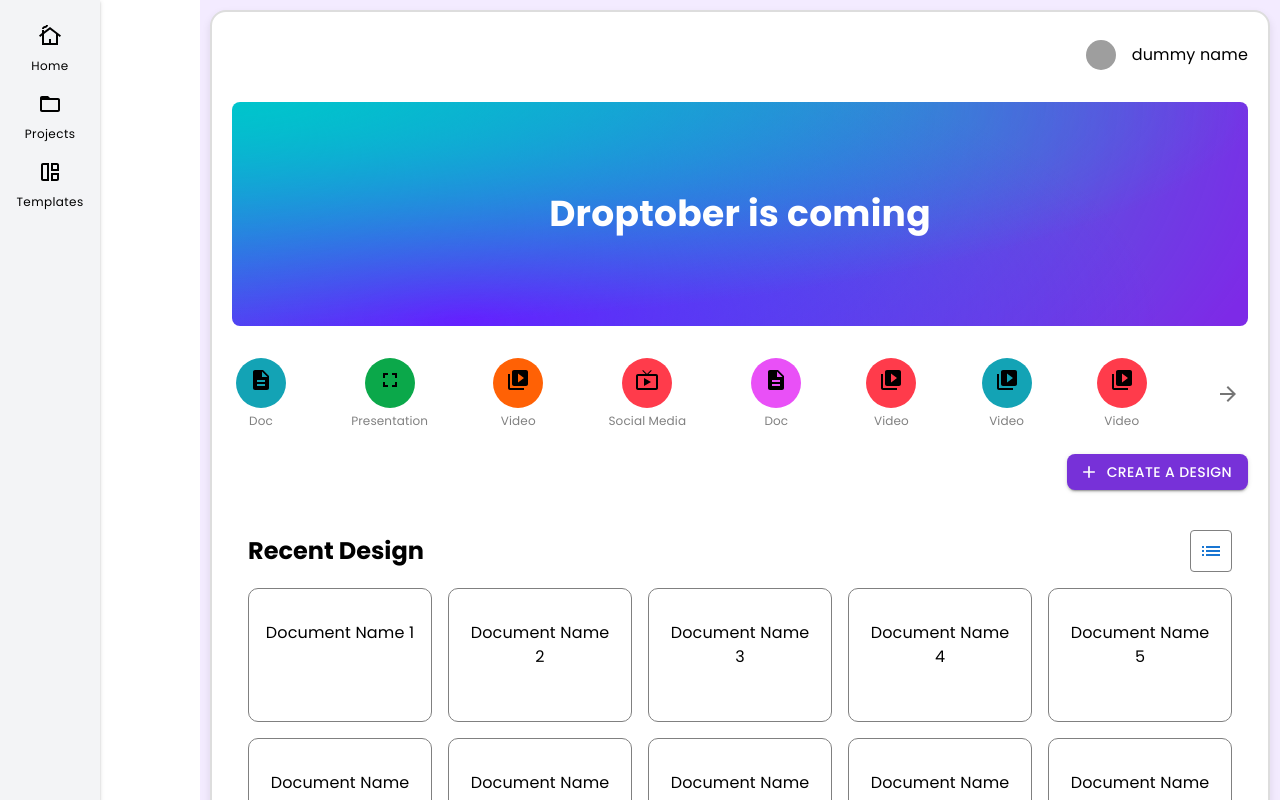
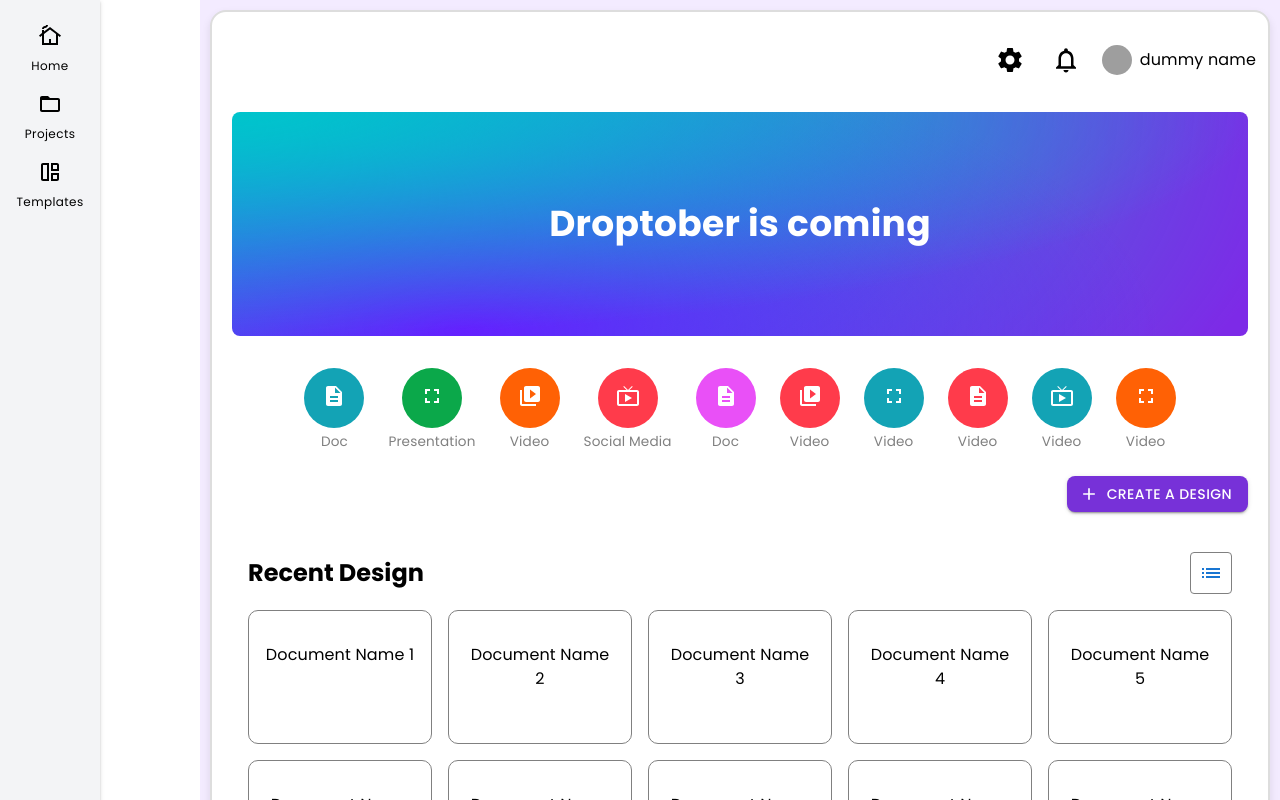
Before and after one commit to saraibmangotech/MangoFlow, a React (Create React App) app: page /home in a window 1280 px wide. Built offline with nearby package versions, Linux system fonts and the light colour scheme; grey boxes are pictures that could not be loaded.

Commit message:
Working in iconsCircle components

```diff
--- a/src/Components/iconCircle/IconCircle.js
+++ b/src/Components/iconCircle/IconCircle.js
@@ -8,7 +8,7 @@ import {
 import { Box, Typography, IconButton } from "@mui/material";
 import { ArrowBack, ArrowForward } from "@mui/icons-material";
 
-const CircleIcons = () => {
+const CircleIcons = ({ itemsToShow }) => { // Accept itemsToShow as a prop
   const iconsData = [
     { icon: <Description />, label: "Doc", color: "#13a3b5" },
     { icon: <Fullscreen />, label: "Presentation", color: "#0ba84a" },
@@ -16,30 +16,14 @@ const CircleIcons = () => {
     { icon: <LiveTv />, label: "Social Media", color: "#ff3b4b" },
     { icon: <Description />, label: "Doc", color: "#e950f7" },
     { icon: <VideoLibrary />, label: "Video", color: "#ff3b4b" },
-    { icon: <VideoLibrary />, label: "Video", color: "#13a3b5" },
-    { icon: <VideoLibrary />, label: "Video", color: "#ff3b4b" },
-    { icon: <VideoLibrary />, label: "Video", color: "#13a3b5" },
+    { icon: <Fullscreen />, label: "Video", color: "#13a3b5" },
+    { icon: <Description />, label: "Video", color: "#ff3b4b" },
+    { icon: <LiveTv />, label: "Video", color: "#13a3b5" },
+    { icon: <Fullscreen />, label: "Video", color: "#ff6105" },
   ];
 
   const [currentIndex, setCurrentIndex] = useState(0);
-  const [itemsToShow, setItemsToShow] = useState(5);
   const [isMoving, setIsMoving] = useState(false);
-
-  // Update itemsToShow based on screen width
-  useEffect(() => {
-    const updateItemsToShow = () => {
-      const width = window.innerWidth;
-      if (width >= 1200) setItemsToShow(8);
-      else if (width >= 900) setItemsToShow(5);
-      else if (width >= 600) setItemsToShow(4);
-      else if (width >= 400) setItemsToShow(4);
-      else setItemsToShow(3); // For screens smaller than 400px
-    };
-
-    updateItemsToShow();
-    window.addEventListener("resize", updateItemsToShow);
-    return () => window.removeEventListener("resize", updateItemsToShow);
-  }, []);
 
   const handleForward = () => {
     if (!isMoving && currentIndex + itemsToShow < iconsData.length) {
@@ -62,81 +46,72 @@ const CircleIcons = () => {
       <Box
         display="flex"
         justifyContent="space-between"
+        alignItems="center"
         width="100%"
-        paddingX={2}
+        px={2}
       >
-        {/* Backward button */}
         {currentIndex > 0 && (
           <IconButton onClick={handleBackward} disabled={isMoving}>
             <ArrowBack />
           </IconButton>
         )}
 
-        {/* Render icons and labels based on currentIndex */}
-        {iconsData
-          .slice(currentIndex, currentIndex + itemsToShow)
-          .map(({ icon, color, label }, index) => (
-            <Box
-              key={index}
-              display="flex"
-              flexDirection="column"
-              alignItems="center"
-              mx={0.5}
-            >
+        <Box display="flex" justifyContent="center" width="100%">
+          {iconsData
+            .slice(currentIndex, currentIndex + itemsToShow)
+            .map(({ icon, color, label }, index) => (
               <Box
+                key={index}
                 display="flex"
                 flexDirection="column"
                 alignItems="center"
-                position="relative"
-                onMouseEnter={(e) => {
-                  e.currentTarget.querySelector(
-                    ".create-new"
-                  ).style.opacity = 1;
-                }}
-                onMouseLeave={(e) => {
-                  e.currentTarget.querySelector(
-                    ".create-new"
-                  ).style.opacity = 0;
-                }}
+                justifyContent="center"
+                mx={1.5}
+                sx={{ position: "relative", cursor: "pointer" }}
+                onMouseEnter={(e) =>
+                  (e.currentTarget.querySelector(".create-new").style.opacity =
+                    1)
+                }
+                onMouseLeave={(e) =>
+                  (e.currentTarget.querySelector(".create-new").style.opacity =
+                    0)
+                }
               >
+                {/* Circle Icon */}
                 <Box
                   display="flex"
                   alignItems="center"
                   justifyContent="center"
-                  width={50}
-                  height={50}
+                  width={60}
+                  height={60}
                   borderRadius="50%"
                   bgcolor={color}
-                  position="relative"
                   sx={{
                     transition: "transform 0.3s",
-                    mb: 0.5,
                     "&:hover": {
                       transform: "scale(1.1) translateY(-5px)",
                     },
                   }}
                 >
-                  <Box
-                    component="span"
-                    sx={{
-                      fontSize: 24,
-                      transition: "transform 0.3s",
-                    }}
-                  >
+                  <Box component="span" sx={{ fontSize: 30, color: "white" }}>
                     {icon}
                   </Box>
                 </Box>
+
+                {/* Label */}
                 <Typography
                   variant="body2"
                   textAlign="center"
                   sx={{
-                    fontSize: { xs: "0.65rem", sm: "0.75rem" },
-                    whiteSpace: "nowrap",
+                    fontSize: { xs: "0.7rem", sm: "0.85rem" },
                     color: "grey",
+                    mt: 0.5,
                   }}
                 >
                   {label}
                 </Typography>
+
+                {/* "Create New" Label */}
                 <Typography
                   className="create-new"
                   variant="caption"
@@ -144,9 +119,9 @@ const CircleIcons = () => {
                   sx={{
                     opacity: 0,
                     transition: "opacity 0.3s",
-                    mt: 1,
                     position: "absolute",
-                    top: 60,
+                    top: "100%", // Position below the label
+                    margin: "1px 0 ",
                     whiteSpace: "nowrap",
                     color: "grey",
                   }}
@@ -154,10 +129,9 @@ const CircleIcons = () => {
                   Create New
                 </Typography>
               </Box>
-            </Box>
-          ))}
+            ))}
+        </Box>
 
-        {/* Forward button */}
         {currentIndex + itemsToShow < iconsData.length && (
           <IconButton onClick={handleForward} disabled={isMoving}>
             <ArrowForward />
--- a/src/Components/newDesign/NewDesignPopup.js
+++ b/src/Components/newDesign/NewDesignPopup.js
@@ -1,4 +1,4 @@
-import React, { useState, useEffect } from "react";
+import React, { useState, useEffect, useRef } from "react";
 import {
   Dialog,
   Box,
@@ -16,42 +16,53 @@ import RecentDesign from "../recentDesigns/RecentDesign";
 const NewDesignPopup = ({ open, onClose }) => {
   const [value, setValue] = useState(0); // State for the selected tab
   const [inputValue, setInputValue] = useState("");
+  const [itemsToShow, setItemsToShow] = useState(4); // Default icons per row
+  const [currentIndex, setCurrentIndex] = useState(0);
 
-  // State for items to show and current index for IconCircle
-  const [itemsToShow, setItemsToShow] = useState([]);
-  const [currentIndex, setCurrentIndex] = useState(0);
+  const popupRef = useRef(null); // Ref to measure popup size
 
   useEffect(() => {
     if (open) {
       setInputValue("");
       setValue(0); // Reset the tab to the first one when the popup opens
-      setItemsToShow([]); // Reset items to show
       setCurrentIndex(0); // Reset current index
+      updateItemsToShow(); // Adjust icons shown based on popup size
     }
   }, [open]);
 
-  const handleSidebarChange = (index) => {
-    setValue(index); // Set the value based on selected sidebar index
+  const updateItemsToShow = () => {
+    const width = popupRef.current?.offsetWidth || window.innerWidth; // Measure popup width
+    if (width >= 1200) setItemsToShow(4); // Large screens show 4 icons
+    else if (width >= 900) setItemsToShow(3); // Medium screens show 3 icons
+    else if (width >= 600) setItemsToShow(2); // Small screens show 2 icons
+    else setItemsToShow(1); // Extra small screens show 1 icon
   };
 
-  const handleOpenPopup = () => {
-    console.log("Popup opened");
-  };
+  useEffect(() => {
+    // Add resize event listener for dynamic updates
+    window.addEventListener("resize", updateItemsToShow);
+    return () => window.removeEventListener("resize", updateItemsToShow);
+  }, []);
+
+  const handleSidebarChange = (index) => setValue(index);
+
+  const handleOpenPopup = () => console.log("Popup opened");
 
   return (
     <Dialog
       open={open}
       onClose={onClose}
       fullWidth
-      maxWidth="md"
+      maxWidth="lg" // Changed to lg for larger width
       sx={{
         "& .MuiDialog-paper": {
-          width: "90%",
+          width: "95%", // Increased width percentage
           borderRadius: "20px",
         },
       }}
     >
       <Box
+        ref={popupRef}
         sx={{
           overflowY: "auto",
           overflowX: "hidden",
@@ -73,10 +84,7 @@ const NewDesignPopup = ({ open, onClose }) => {
             <NewDesignSideBar onTabChange={handleSidebarChange} />
           </Box>
 
-          <Box
-            sx={{ flex: 1, display: "flex", flexDirection: "column", gap: 2 }}
-          >
-            {/* Search Bar and Button at the Top */}
+          <Box sx={{ flex: 1, display: "flex", flexDirection: "column", gap: 2 }}>
             <Box
               sx={{
                 display: "flex",
@@ -128,9 +136,8 @@ const NewDesignPopup = ({ open, onClose }) => {
             <Box sx={{ flex: 1 }}>
               {value === 0 && (
                 <Box>
-                  {/* For You Tab - Removed content display */}
                   <IconCircle
-                    itemsToShow={itemsToShow}
+                    itemsToShow={itemsToShow} // Pass items to show
                     currentIndex={currentIndex}
                     setCurrentIndex={setCurrentIndex}
                   />
--- a/src/Components/profileAvatar/ProfileAvatar.js
+++ b/src/Components/profileAvatar/ProfileAvatar.js
@@ -1,28 +1,58 @@
-import React from 'react';
-import { Box, Avatar, Typography } from '@mui/material';
+import React from "react";
+import { Box, Avatar, Typography } from "@mui/material";
+import SettingsIcon from "@mui/icons-material/Settings";
+import NotificationsNoneIcon from "@mui/icons-material/NotificationsNone";
 
 function ProfileAvatar() {
   return (
     <Box
       sx={{
-        display: 'flex',
-        alignItems: 'center',
-        justifyContent: 'flex-end',
-        width: '100%',
+        display: "flex",
+        alignItems: "center",
+        justifyContent: "flex-end",
+        width: "100%",
         padding: 1,
         marginBottom: 3,
       }}
     >
-      {/* Profile Section */}
       <Box
         sx={{
-          display: 'flex',
-          alignItems: 'center',
-          justifyContent: 'flex-start',
-          paddingRight: 1,
-          gap: 1,
+          display: "flex",
+          alignItems: "center",
+          justifyContent: "center",
+          marginRight: 2,
+          width: 40,
+          height: 40,
+          borderRadius: "8px",
+          cursor: "pointer",
+          "&:hover": {
+            backgroundColor: "lightgrey",
+            transition: "background-color 0.3s",
+          },
         }}
       >
+        <SettingsIcon sx={{ color: "black", fontSize: 30 }} />
+      </Box>
+
+      <Box
+        sx={{
+          display: "flex",
+          alignItems: "center",
+          marginRight: 2,
+          justifyContent: "center",
+          width: 40,
+          height: 40,
+          borderRadius: "8px",
+          cursor: "pointer",
+          "&:hover": {
+            backgroundColor: "lightgrey",
+            transition: "background-color 0.3s",
+          },
+        }}
+      >
+        <NotificationsNoneIcon sx={{ color: "black", fontSize: 30 }} />
+      </Box>
+
       <Avatar
         alt="Profile"
         src="/path/to/avatar.jpg"
@@ -31,18 +61,16 @@ function ProfileAvatar() {
       <Typography
         variant="body1"
         sx={{
-            maxWidth: { xs: '100px', sm: '150px' },
-            whiteSpace: 'nowrap',
-            textWrap:"wrap",
-            overflow: 'hidden',
-            textOverflow: 'ellipsis',
+          maxWidth: { xs: "100px", sm: "150px" },
+          whiteSpace: "nowrap",
+          overflow: "hidden",
+          textOverflow: "ellipsis",
           paddingLeft: 1,
         }}
       >
         dummy name
       </Typography>
     </Box>
-    </Box>
   );
 }
 
--- a/src/pages/Home.jsx
+++ b/src/pages/Home.jsx
@@ -1,4 +1,4 @@
-import React, { useState } from "react";
+import React, { useState, useEffect } from "react";
 import { Box, Typography, Button } from "@mui/material";
 import IconCircle from "../Components/iconCircle/IconCircle";
 import RecentDesign from "../Components/recentDesigns/RecentDesign";
@@ -6,9 +6,11 @@ import AddIcon from "@mui/icons-material/Add";
 import NewDesignPopup from "../Components/newDesign/NewDesignPopup";
 import SideBar from "../Components/sideBar";
 import ProfileAvatar from "../Components/profileAvatar/ProfileAvatar";
+import CircleIcons from "../Components/iconCircle/IconCircle"; // Import CircleIcons
 
 const Home = () => {
   const [isPopupOpen, setIsPopupOpen] = useState(false);
+  const [itemsToShow, setItemsToShow] = useState(5); // Default number of icons to show
 
   const handleOpenPopup = () => {
     setIsPopupOpen(true);
@@ -17,6 +19,34 @@ const Home = () => {
   const handleClosePopup = () => {
     setIsPopupOpen(false);
   };
+
+  // Effect to adjust itemsToShow based on window width
+  useEffect(() => {
+    const handleResize = () => {
+      if (window.innerWidth > 1200) {
+        setItemsToShow(10); // Show 10 items if screen width > 1200px
+      } else if(window.innerWidth > 900) {
+        setItemsToShow(6); // Default for smaller screens
+      }
+      else if(window.innerWidth > 800) {
+        setItemsToShow(4);
+    }else if(window.innerWidth > 500) {
+      setItemsToShow(3);
+    }
+    else if(window.innerWidth > 350) {
+      setItemsToShow(2);
+    }
+  };
+
+    // Initial check
+    handleResize();
+
+    // Add event listener for window resize
+    window.addEventListener("resize", handleResize);
+    return () => {
+      window.removeEventListener("resize", handleResize);
+    };
+  }, []);
 
   return (
     <Box
@@ -40,8 +70,8 @@ const Home = () => {
           overflowX: "hidden",
           padding: "10px",
           boxSizing: "border-box",
-          width: { xs: "100%", sm: "calc(100% - 200px)" }, // Adjust width based on screen size
-        backgroundColor:"rgba(139, 61, 255,.1)"
+          width: { xs: "100%", sm: "calc(100% - 200px)" },
+          backgroundColor: "rgba(139, 61, 255, .1)",
         }}
       >
         {/* Bordered Box that contains content */}
@@ -60,7 +90,7 @@ const Home = () => {
               xs: "800px",
               sm: "1000px",
               md: "1950px",
-              xl:"2000px"
+              xl: "2000px",
             }, // Responsive minimum height
             overflow: "hidden", // Scroll if content exceeds the card height
           }}
@@ -104,9 +134,9 @@ const Home = () => {
             </Typography>
           </Box>
 
-          {/* Other Components */}
+          {/* IconCircle Component */}
           <Box>
-            <IconCircle />
+            <CircleIcons itemsToShow={itemsToShow} /> {/* Pass itemsToShow */}
           </Box>
 
           {/* Create New Button */}
```
Lines whose indentation alone changed are shown as unchanged.
